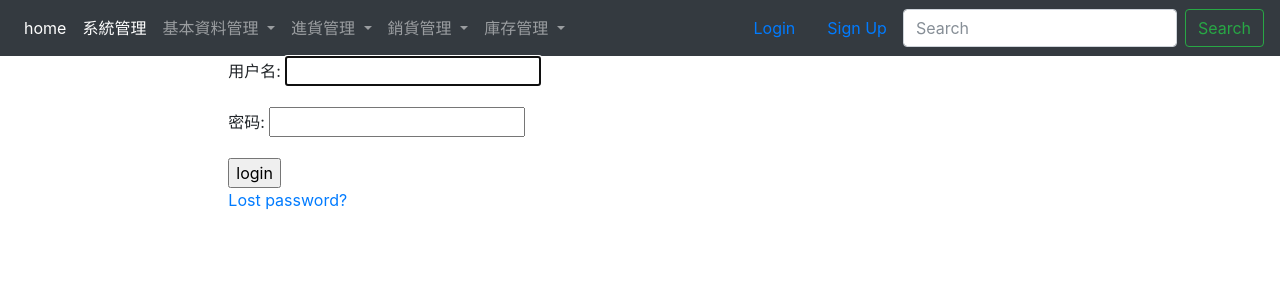
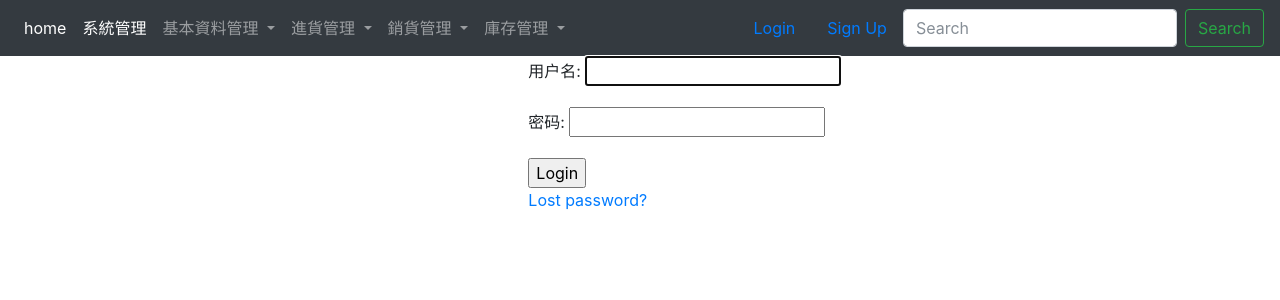
Before and after one commit to splasky/database_web, a Django app: page /accounts/login/ in a window 1280 px wide. Shown: the top 300 px of the page. Run offline with Django 3.2, Linux system fonts and the light colour scheme; some libraries are stand-ins or nearby versions.

Commit message:
Update template

```diff
--- a/myweb/templates/register.html
+++ b/myweb/templates/register.html
@@ -3,6 +3,8 @@
 {% block title %}Sign in{% endblock %}
 
 {% block content %}
+
+<div class="w3-main w3-content w3-padding" style="max-width:1200px;margin-top:-120px;margin-left:100px;">
 		<form action="" method="post">
 			{% csrf_token %}
 			{{form.as_p}}
@@ -11,4 +13,5 @@
 
 
 		</form>
+		</div>
 {% endblock %}
--- a/myweb/templates/registration/login.html
+++ b/myweb/templates/registration/login.html
@@ -3,12 +3,13 @@
 {% block title %}Login{% endblock %}
 
 {% block content %}
-<form method="post" action="{% url 'login' %}">
-    {% csrf_token %}
-    {{ form.as_p }}
-    <input type="submit" name="" id="" value="login" />
-</form>
 
-<p><a href="{% url 'password_reset' %}">Lost password?</a></p>
-
+<div class="w3-main w3-content w3-padding" style="max-width:1200px;margin-top:-200;margin-left:300px;">
+    <form method="post" actions="{% url 'login' %}">
+        {% csrf_token %}
+        {{ form.as_p }}
+    <input class="w3-button w3-black" type="submit" name="" id="" value="Login" />
+    </form>
+    <p><a href="{% url 'password_reset' %}">Lost password?</a></p>
+</div>
 {% endblock %}
```
